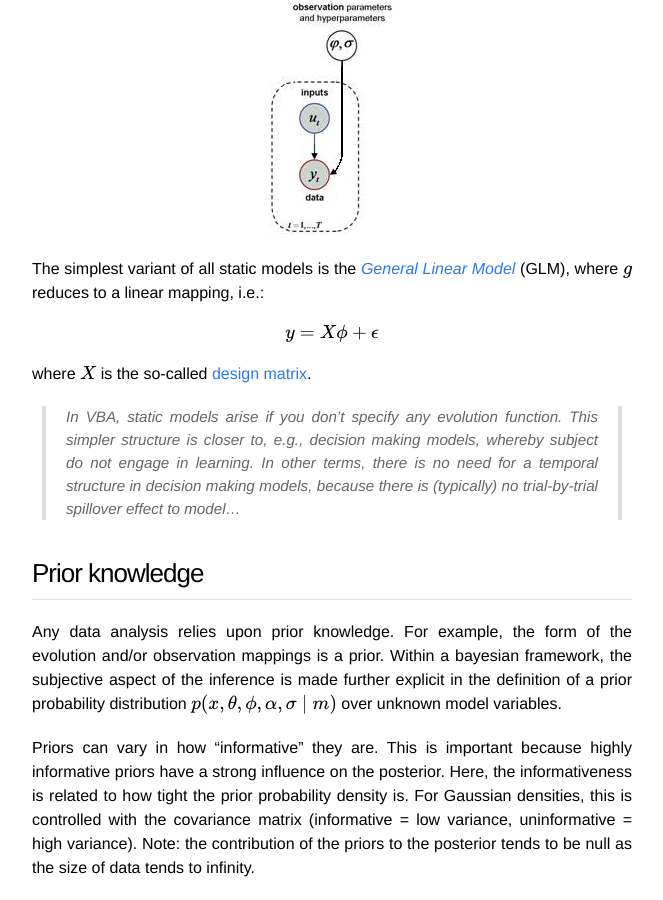
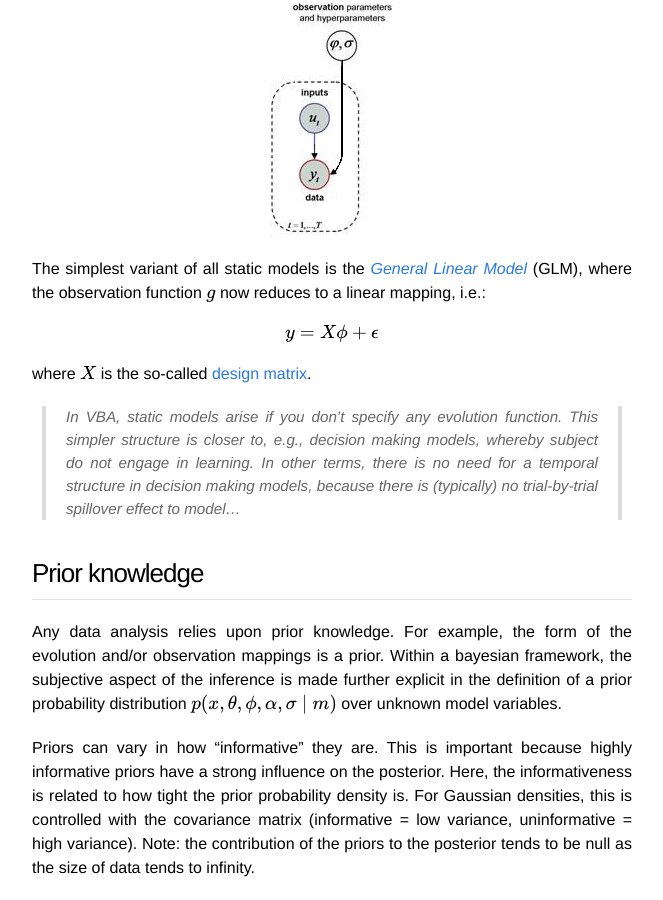
Before and after one commit to MBB-team/VBA-toolbox, a Jekyll site: the page built from _wiki/Structure-of-VBA's-generative-model.md, in a window 1280 px wide and 900 px high, scrolled down 4372 px. Shown: the whole window, without its empty margins (308-971 px from the left). Built offline with Jekyll 4.4.1, drawn with Linux system fonts in a browser that asks for light colours; nearby versions of some CDN libraries; formulas are drawn with MathJax 3.

Commit message:
Update Structure-of-VBA's-generative-model.md

```diff
--- a/_wiki/Structure-of-VBA's-generative-model.md
+++ b/_wiki/Structure-of-VBA's-generative-model.md
@@ -91,7 +91,7 @@ The ensuing graphical model is depicted below:
 
 ![]({{ site.baseurl }}/images/wiki/graph_static_models.png)
 
-The simplest variant of all static models is the [*General Linear Model*](https://en.wikipedia.org/wiki/General_linear_model) (GLM), where $$g$$ reduces to a linear mapping, i.e.:
+The simplest variant of all static models is the [*General Linear Model*](https://en.wikipedia.org/wiki/General_linear_model) (GLM), where the observation function $$g$$ now reduces to a linear mapping, i.e.:
 
 \\[y=X\phi+\epsilon\\]
 
```
